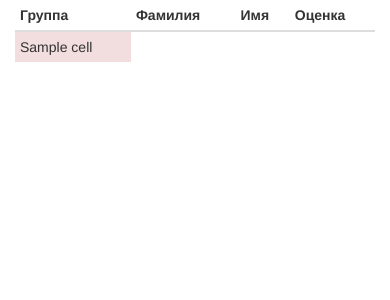
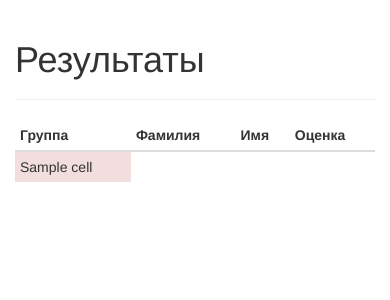
Before and after one commit to daniil-konovalenko/Cprime-practice-results, a Flask app: template templates/index.html in a window 390 px wide. Shown: the top 300 px of the page. Run offline with Flask 2, Linux system fonts and the light colour scheme; the template is opened without the code that fills it: most values are stand-ins (such as "Sample title", 1, 10 or a date in 2020); some libraries are stand-ins or nearby versions.

Commit message:
Add header, shrinked table to 1/3 of screen width

```diff
--- a/templates/index.html
+++ b/templates/index.html
@@ -1,22 +1,32 @@
 <!DOCTYPE html>
 <html lang="en">
 <head>
-  <meta charset="UTF-8">
+  <meta charset="utf-8">
+  <meta http-equiv="X-UA-Compatible" content="IE=edge">
+  <meta name="viewport" content="width=device-width, initial-scale=1">
+  <!-- The above 3 meta tags *must* come first in the head; any other head content must come *after* these tags -->
+  <title>Результаты</title>
+
+  <!-- Bootstrap -->
   <link href="{{ url_for('static', filename='bootstrap.min.css') }}" rel="stylesheet">
 
-  <title>Результаты зачета</title>
+
 </head>
 <body>
 <div class="container">
+  <div class="page-header">
+    <h1>Результаты</h1>
+  </div>
   <div class="row">
-    <div class="col-md-9">
+
+    <div class="col-md-4 col-md-offset-4">
       <table class="table table-hover table-striped table-condensed">
-      <thead>
+        <thead>
         <th>Группа</th>
         <th>Фамилия</th>
         <th>Имя</th>
         <th>Оценка</th>
-      </thead>
+        </thead>
         {% for row in table %}
           <tr class="{{ 'success' if row[3] >= 4 else ('warning' if row[3] == 3 else 'danger') }}">
             {% for cell in row %}
```
